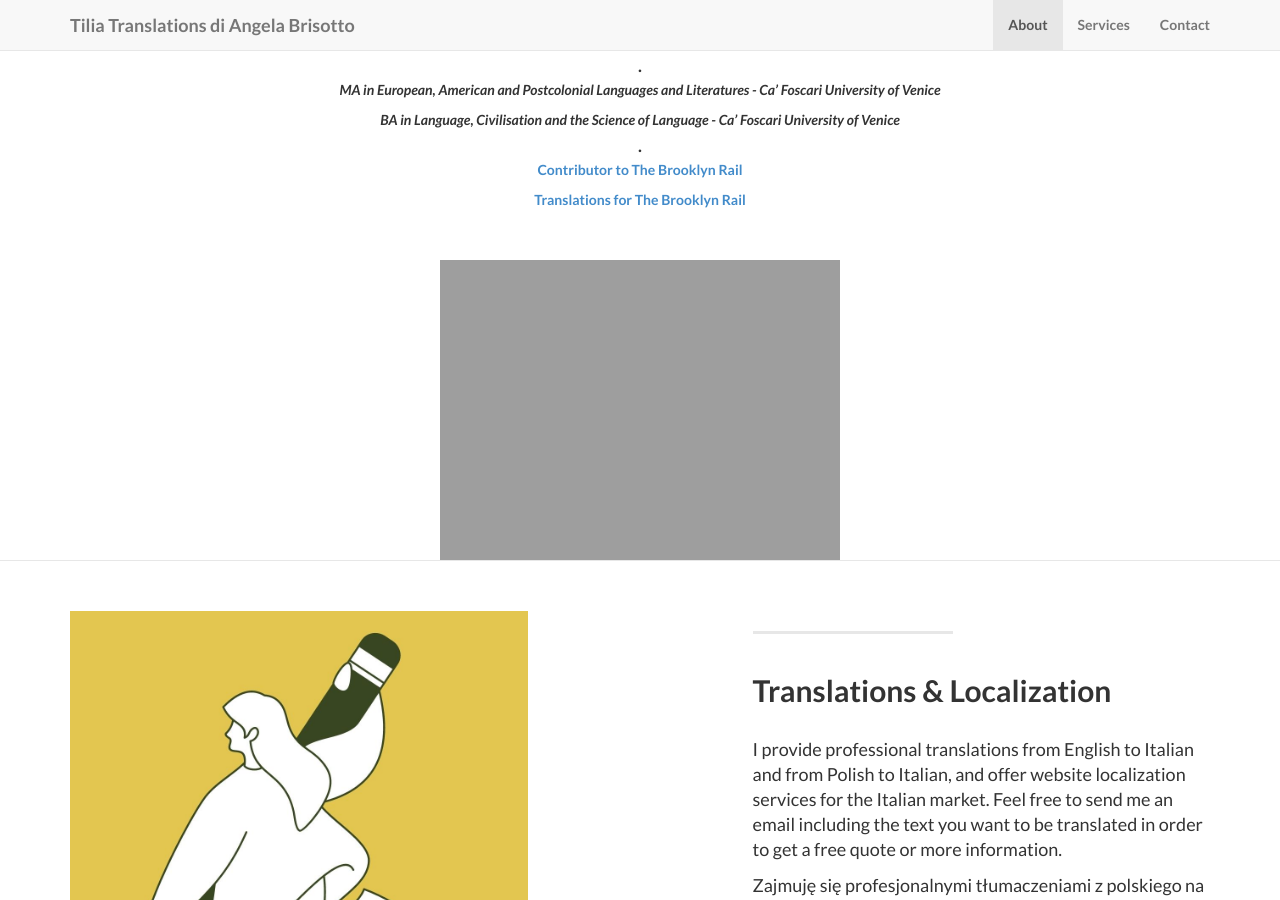
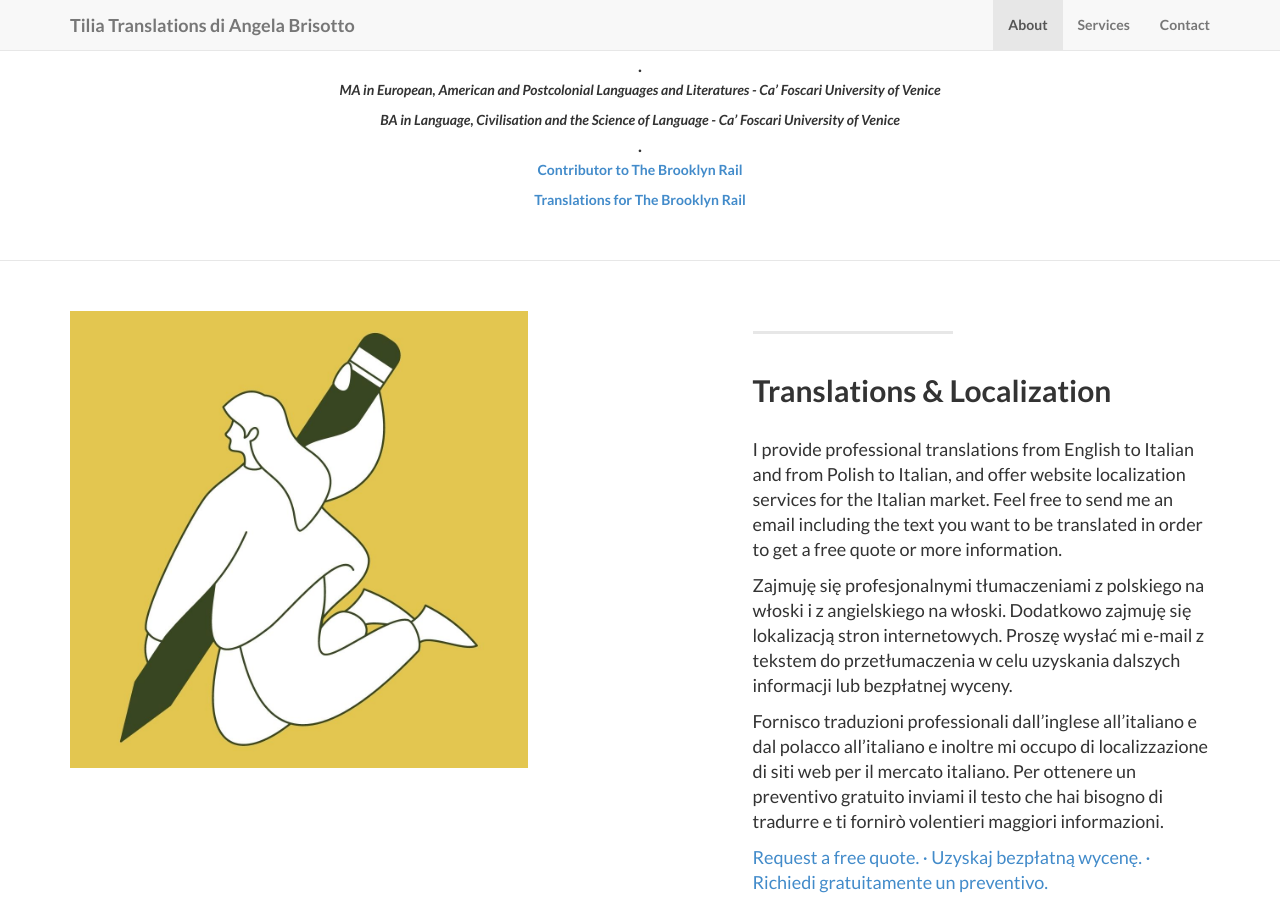
Before and after one commit to angelatiliatranslations/tiliatranslations.github.io, a Jekyll site: the page built from index.html, in a window 1280 px wide and 900 px high, scrolled down 1017 px. Built offline with Jekyll 4.4.1, drawn with Linux system fonts in a browser that asks for light colours.

Commit message:
Update about.html

```diff
--- a/_includes/about.html
+++ b/_includes/about.html
@@ -31,7 +31,6 @@
 
                 <br/>
               </div>
-             <img src=”https://www.tiliatranslations.it/about me.jpg” />
         </div>
 
     </section>
```
